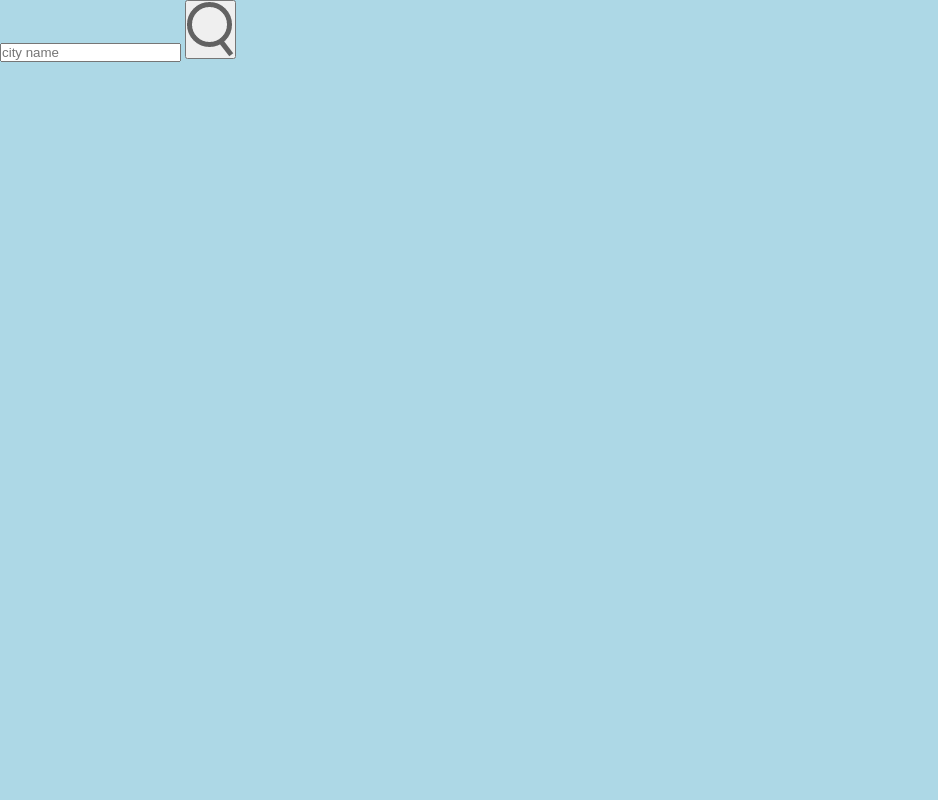
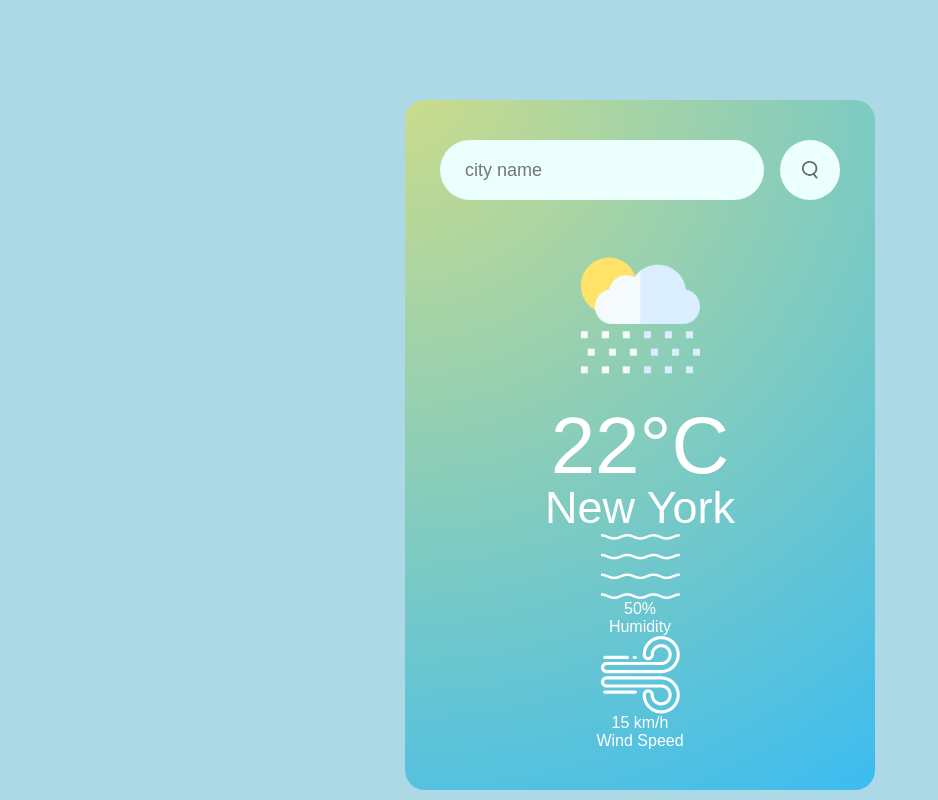
Before and after one commit to faaizahrajeev/blue-forecast, a plain HTML site: page index.html in a window 1280 px wide. Shown: the whole page, without its empty margins (0-938 px from the left). Drawn offline with Linux system fonts and the light colour scheme.

Commit message:
added features to main card

```diff
--- a/index.html
+++ b/index.html
@@ -11,11 +11,38 @@
 
 <!-- to create this div, just type .card or to create for search, .search etc-->
 <div class="card">
+
     <div class="search">
         <!-- take an input - the city name -->
         <input type="text" placeholder="city name" spellcheck="false">
         <button><img src="images/search.png"></button>
     </div>
+
+    <div class="weather">
+        <img src="images/rain.png" class="weather-icon">
+        <!-- type h1.temp to create a header in the temp class -->
+        <h1 class="temp">22°C</h1>
+        <!-- similarly, h2.city -->
+        <h2 class="city">New York</h2>
+
+        <div class="details">
+            <div class="col">
+                <img src="images/humidity.png">
+                <div>
+                    <p class="humidity">50%</p>
+                    <p>Humidity</p>
+                </div>
+            </div>
+
+            <div class="col">
+                <img src="images/wind.png">
+                <div>
+                    <p class="wind">15 km/h</p>
+                    <p>Wind Speed</p>
+                </div>
+            </div>
+        </div>
+    </div>
 </div>
 
     </body>
--- a/style.css
+++ b/style.css
@@ -5,10 +5,80 @@
     box-sizing: border-box;
 }
 
+
+
 body{
     background-color: lightblue;
 }
 
+
+
 .card{
+    width: 90%;
+    max-width: 470px;
+    background: radial-gradient(circle at -2.2% -3.8%, rgba(255, 227, 2, 0.41) 0%, rgb(59, 188, 241) 100.2%);
+    /* text color - white */
+    color: #fff;
+    /* top margin is 100px auto (left and right) centers element within the container
+    bottom margin is 0 */
+    margin: 100px auto 0;
+    /* make the corners round */
+    border-radius: 20px;
+    /* space inside the card */
+    padding: 40px 35px;
+    text-align: center;
+}
 
+
+.search{
+    width: 100%;
+    /* when you resize your window, its gonna flexibly move the contents */
+    display: flex;
+    align-items: center;
+    justify-content: space-between;
 }
+
+
+.search input{
+    border: 0;
+    outline: 0;
+    background: #ebfffc;
+    color: #555;
+    padding: 10px 25px;
+    height: 60px;
+    border-radius: 30px;
+    flex: 1;
+    margin-right: 16px;
+    font-size: 18px;
+}
+
+.search button{
+    border: 0;
+    outline: 0;
+    background: #ebfffc;
+    border-radius: 50% /* circle */;
+    width: 60px;
+    height: 60px;
+    cursor: pointer;
+}
+
+.search button img{
+    width: 16px;
+}
+
+.weather-icon{
+    width: 170px;
+    margin-top: 30px;
+}
+
+.weather h1{
+    font-size: 80px;
+    font-weight: 500;
+}
+
+.weather h2{
+    font-size: 45px;
+    font-weight: 400;
+    /* move the element 10 pixels upwards */
+    margin-top: -10px;
+}
```
